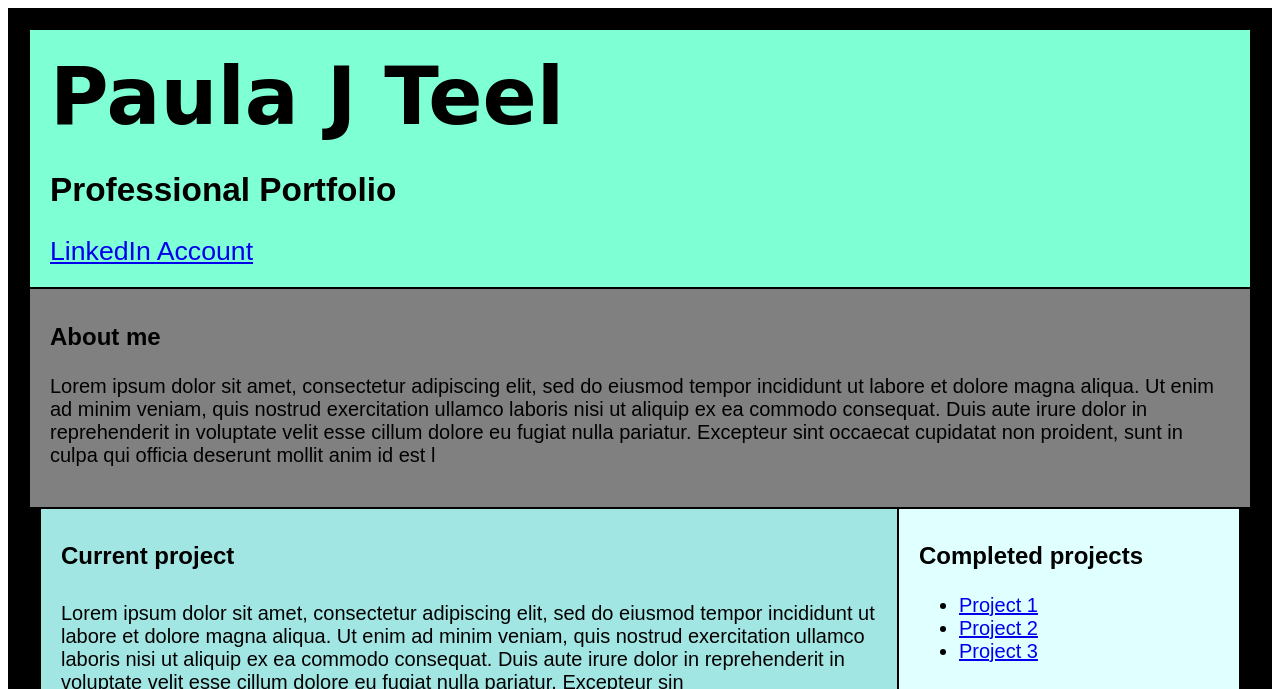
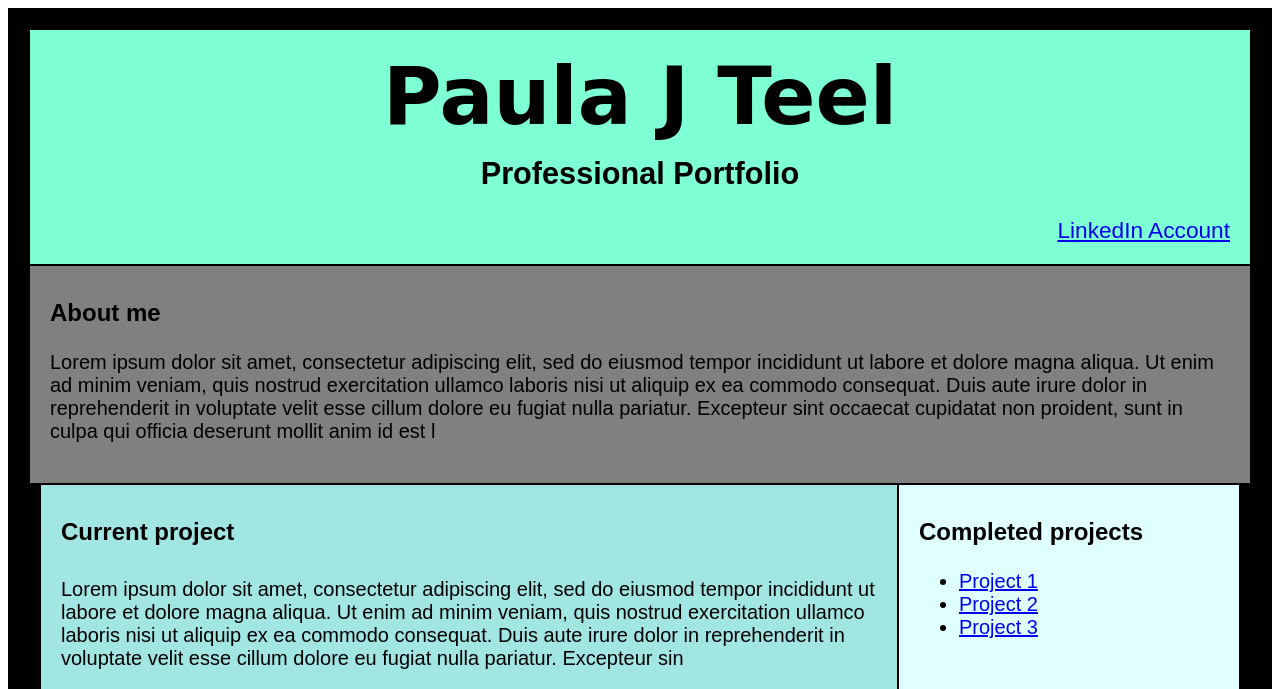
Before and after one commit to PJTeel/pjteel.github.io, a plain HTML site: page index.html in a window 1280 px wide. Shown: the top 689 px of the page. Drawn offline with Linux system fonts and the light colour scheme; a web font is replaced by a local one.

Commit message:
Version 1.1

```diff
--- a/css/style.css
+++ b/css/style.css
@@ -18,6 +18,10 @@ main, header, section, aside, footer {
 
 }
 
+a:hover {
+    background-color:white;
+}
+
 main {
     background: #000000;
 }
@@ -31,16 +35,20 @@ main {
 
 .header h1 {
     margin: 0;
+    text-align: center;
 }
 
 .header div {
     font-family: Arial, Helvetica, sans-serif;
-    font-size: 20pt;
+    font-size: 17pt;
+    text-align: right;
 }
 
 h2 {
     font-family: Arial, Helvetica, sans-serif;
-    font-size: 25pt;
+    font-size: 23pt;
+    text-align: center;
+    margin-top: 10pt;
 }
 
 .section1 {
```
